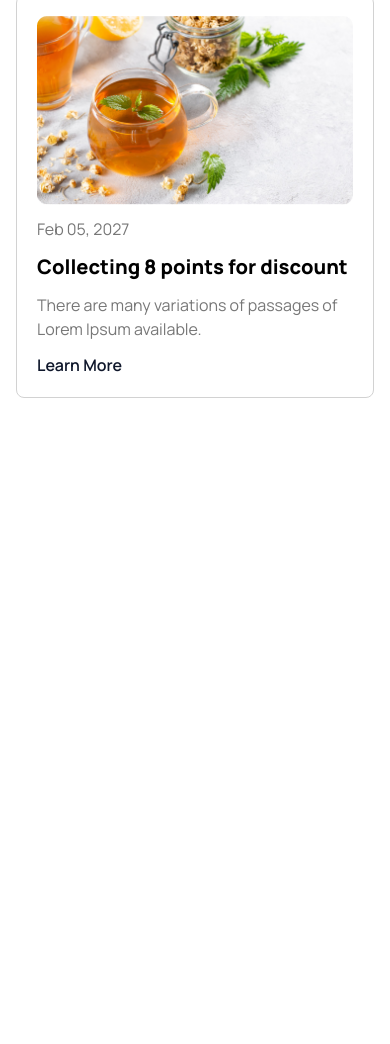
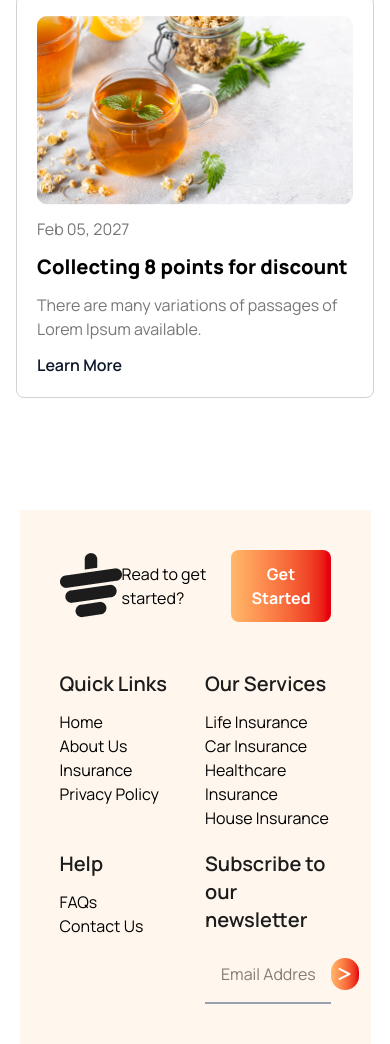
Before and after one commit to Mustakahmmed-dev/web-day13-Tea-House, a plain HTML site: page index.html in a window 390 px wide. Shown: the part 6162-7206 px from the top of the page. Before the commit the page ends 6672 px from the top, so only its background shows below. Drawn offline with nearby package versions, Linux system fonts and the light colour scheme.

Commit message:
Added footer and its contents with responsiveness

```diff
--- a/index.html
+++ b/index.html
@@ -165,6 +165,55 @@
 
     </main>
 
+    <footer class="">
+        <div class="foo-container max-w-[90%] md:max-w-[80%] mx-auto bg-orange-50 p-10">
+            <div class="flex justify-between items-center mb-12">
+                <img src="images/cup.png" alt="">
+                <div class="flex items-center gap-5">
+                    <h3>Read to get started?</h3>
+                    <button class="py-3 px-5 rounded-lg bg-linear-to-r from-orange-300 to-red-600 text-white font-bold cursor-pointer">Get Started</button>
+                </div>
+            </div>
 
+           <div class="grid grid-cols-2 md:grid-cols-4 gap-5">
+            <div>
+                <h3 class="text-[#1C1C1C] font-semibold text-xl mb-3">Quick Links</h3>
+                <ul>
+                    <li><a href="">Home</a></li>
+                    <li><a href="">About Us</a></li>
+                    <li><a href="">Insurance</a></li>
+                    <li><a href="">Privacy Policy</a></li>
+
+                </ul>
+            </div>
+            <div>
+                <h3 class="text-[#1C1C1C] font-semibold text-xl mb-3">Our Services</h3>
+                <ul>
+                    <li><a href="">Life Insurance</a></li>
+                    <li><a href="">Car Insurance</a></li>
+                    <li><a href="">Healthcare Insurance</a></li>
+                    <li><a href="">House Insurance</a></li>
+
+                </ul>
+            </div>
+            <div>
+                <h3 class="text-[#1C1C1C] font-semibold text-xl mb-3">Help</h3>
+                <ul>
+                    <li><a href="">FAQs</a></li>
+                    <li><a href="">Contact Us</a></li>
+                </ul>
+            </div>
+            <div>
+                <h3 class="text-[#1C1C1C] font-semibold text-xl mb-3">Subscribe to our newsletter</h3>
+                <form action="">
+                    <label class="text-nowrap" for="email">
+                        <input class="p-4 w-full outline-none border-b-2 border-gray-400 text-base" type="email" id="email" name="email" placeholder="Email Address"><i class="fa-solid fa-greater-than text-white p-2 rounded-full bg-linear-to-r from-orange-300 to-red-600 font-bold"></i>
+                    </label>
+                </form>
+            </div>
+           </div>
+
+        </div>
+    </footer>
 </body>
 </html>
```
